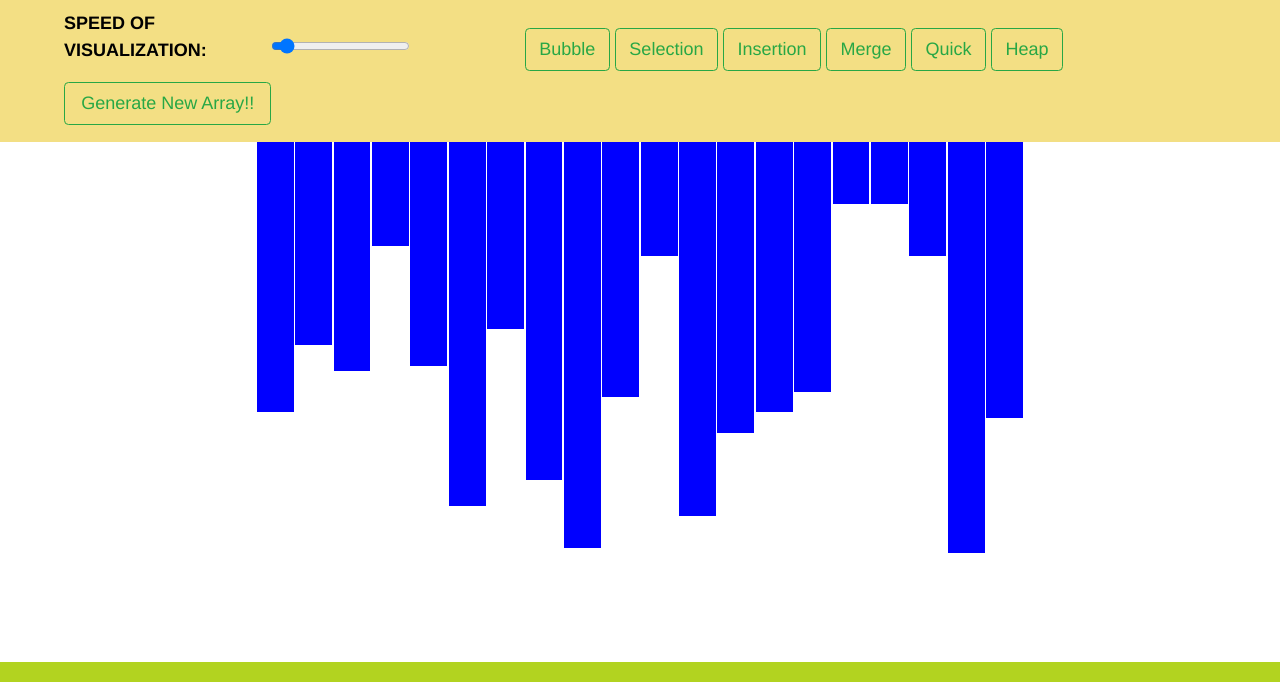
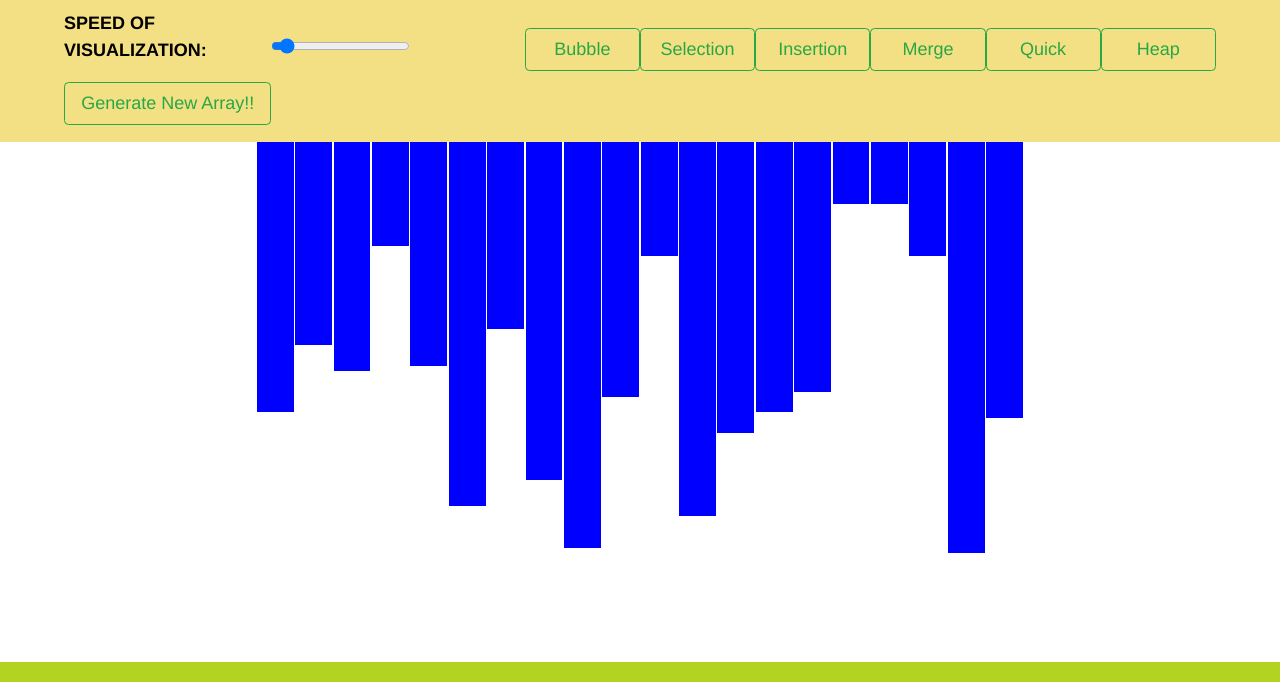
Before and after one commit to eshan1809/Sorting-Visualiser, a plain HTML site: page index.html in a window 1280 px wide. Shown: the part 79-761 px from the top of the page. Drawn offline with nearby package versions, Linux system fonts and the light colour scheme.

```diff
--- a/css/style.css
+++ b/css/style.css
@@ -55,12 +55,12 @@ nav .header_right .nav-heading {
   padding: 3% 0%;
 }
 
-/* nav .header_right .algos {
+nav .header_right .algos {
   display: -ms-grid;
   display: grid;
   -ms-grid-columns: 16.66667%;
   grid-template-columns: repeat(6, 16.66667%);
-} */
+}
 
 section {
   display: -ms-grid;
```
